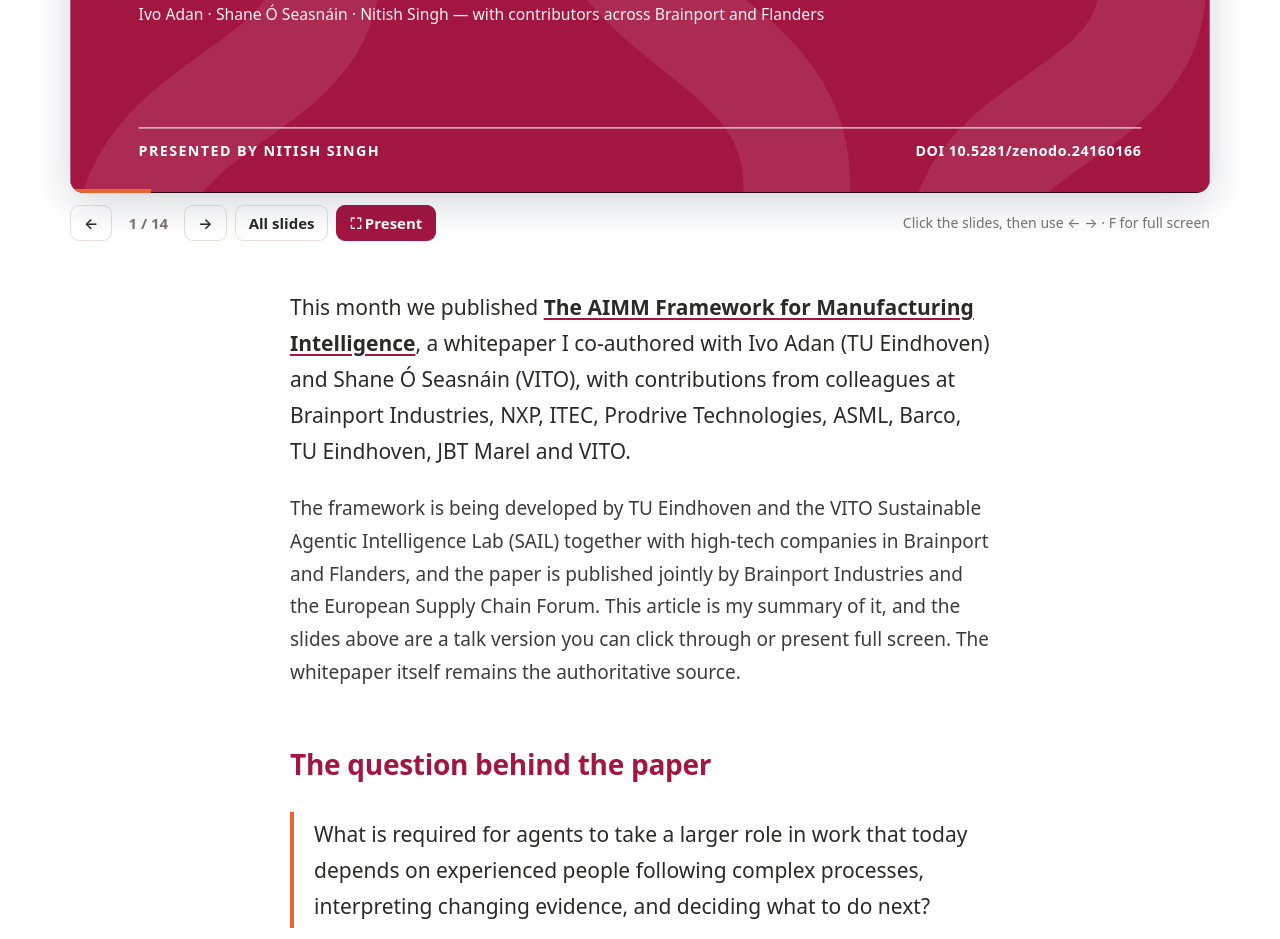
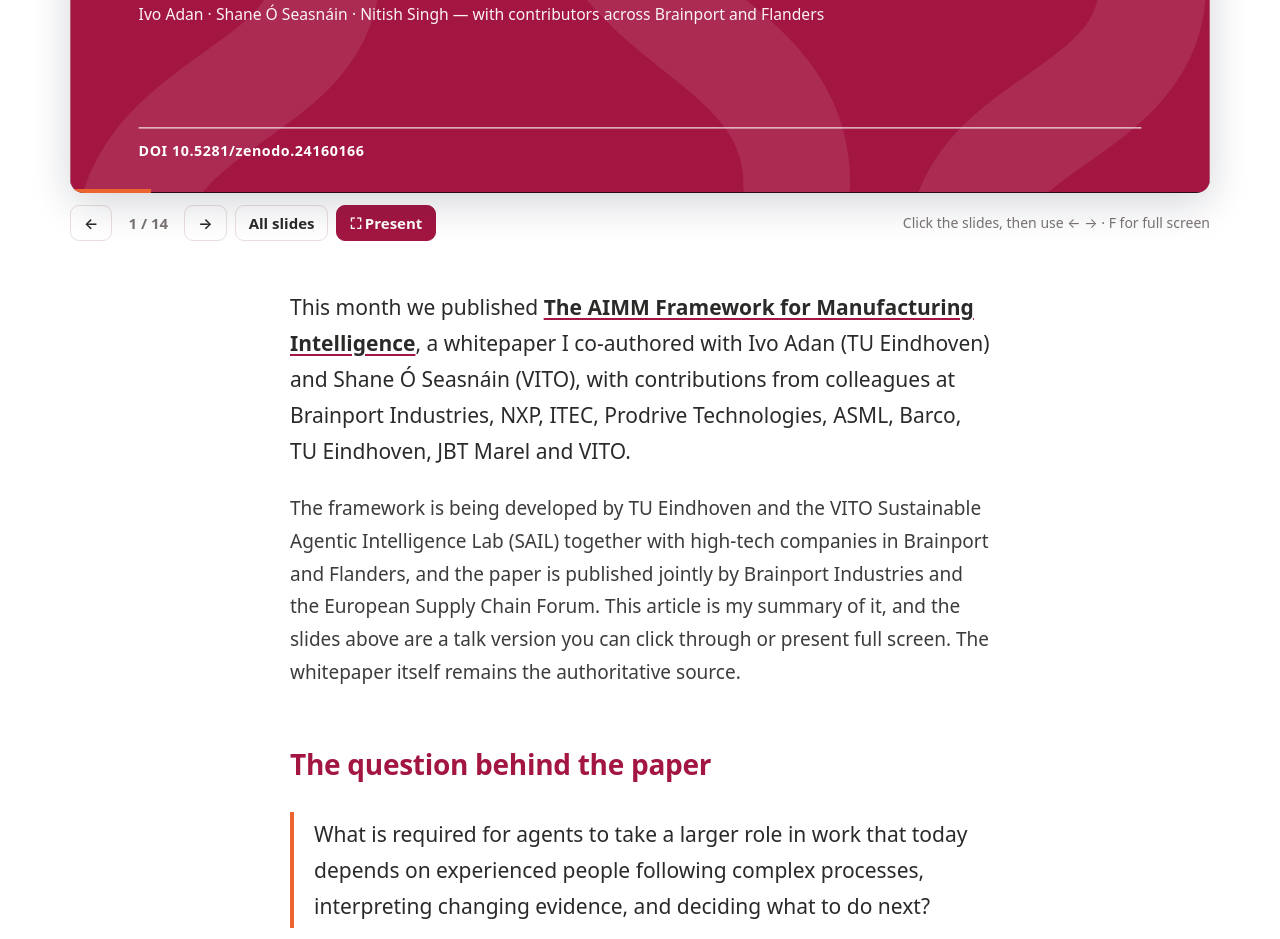
Before and after one commit to nitman118/nitman118.github.io, an Astro site: page /slides/aimm-framework in a window 1280 px wide. Shown: the part 888-1827 px from the top of the page. Built offline with nearby package versions, Linux system fonts and the light colour scheme; Astro itself is replaced by a stand-in of ours.

Commit message:
Drop "Presented by Nitish Singh" from AIMM cover slide (#19)
Removes the redundant byline on the AIMM framework deck's title slide;
the author line above already lists Nitish Singh alongside the other
contributors. DOI line is kept.


Claude-Session: https://claude.ai/code/session_01FcyKkvhsUYqyzb4VQjzJba

Co-authored-by: Claude <noreply@anthropic.com>

```diff
--- a/src/pages/slides/aimm-framework.astro
+++ b/src/pages/slides/aimm-framework.astro
@@ -116,7 +116,7 @@ const contributors = [
               </svg>
               <p class="sub">A Systems Engineering Approach to Human and Agentic Work in Complex Manufacturing Processes</p>
               <div class="cover-authors">Ivo Adan · Shane Ó Seasnáin · Nitish Singh — with contributors across Brainport and Flanders</div>
-              <div class="cover-meta"><span>Presented by Nitish Singh</span><span>DOI 10.5281/zenodo.24160166</span></div>
+              <div class="cover-meta"><span>DOI 10.5281/zenodo.24160166</span></div>
             </div>
             <aside class="notes">
               <p>Developed by TU Eindhoven and the VITO Sustainable Agentic Intelligence Lab (SAIL) with high-tech companies in Brainport and Flanders; published jointly by Brainport Industries and the European Supply Chain Forum.</p>
```
